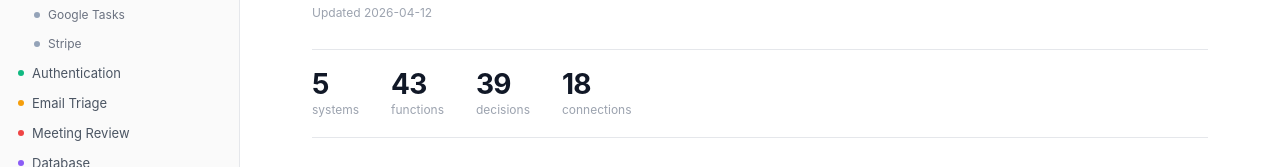
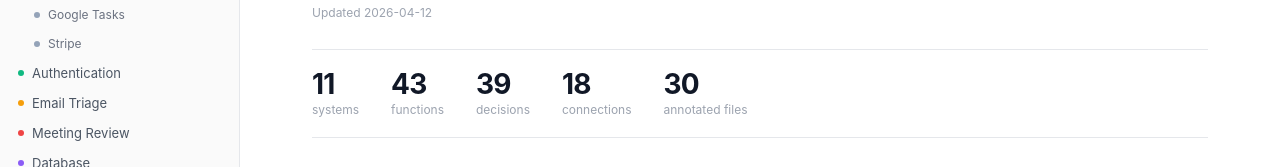
Before and after one commit to digitalwillads/logic-map, a React (Vite) app: page / in a window 1280 px wide. Shown: the part 213-380 px from the top of the page. Built offline with nearby package versions, Linux system fonts and the light colour scheme.

Commit message:
fix: overview stats now count all systems including children, add annotated files count

```diff
--- a/src/components/DocumentView.tsx
+++ b/src/components/DocumentView.tsx
@@ -262,12 +262,15 @@ function OverviewPage({
   logicMap: LogicMap;
   onNavigate: (id: string) => void;
 }) {
-  // Count totals
+  // Count totals (including children)
+  let totalSystems = 0;
   let totalFunctions = 0;
   let totalDecisions = 0;
   let totalRelationships = logicMap.relationships.length;
+  let totalCodeFiles = Object.values(codeMap).reduce((sum, files) => sum + files.length, 0);
 
   const countSystem = (s: System) => {
+    totalSystems++;
     totalFunctions += s.functions.length;
     for (const fn of s.functions) totalDecisions += fn.decisions.length;
     for (const c of s.children || []) countSystem(c);
@@ -284,7 +287,7 @@ function OverviewPage({
 
       <div className="overview-stats">
         <div className="stat">
-          <span className="stat-number">{logicMap.systems.length}</span>
+          <span className="stat-number">{totalSystems}</span>
           <span className="stat-label">systems</span>
         </div>
         <div className="stat">
@@ -298,6 +301,10 @@ function OverviewPage({
         <div className="stat">
           <span className="stat-number">{totalRelationships}</span>
           <span className="stat-label">connections</span>
+        </div>
+        <div className="stat">
+          <span className="stat-number">{totalCodeFiles}</span>
+          <span className="stat-label">annotated files</span>
         </div>
       </div>
 
```
